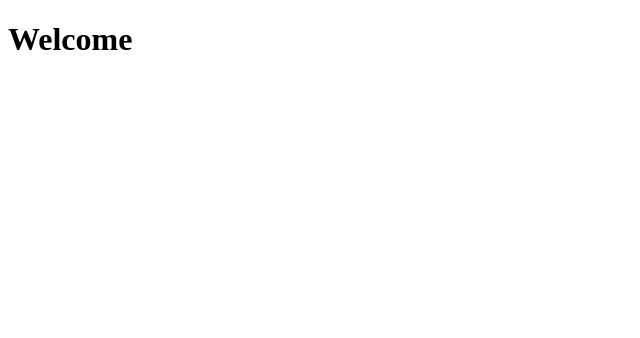
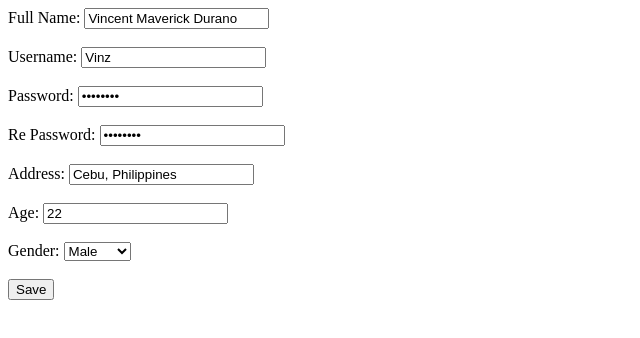
Before and after one commit to RyanSantoshJoseph/Mern-Stack-, a plain HTML site: page task4.html in a window 1280 px wide. Shown: the whole page, without its empty margins (0-640 px from the left). Drawn offline with Linux system fonts and the light colour scheme.

Commit message:
Update task4.html

```diff
--- a/task4.html
+++ b/task4.html
@@ -3,9 +3,37 @@
 <head>
     <meta charset="UTF-8">
     <meta name="viewport" content="width=device-width, initial-scale=1.0">
-    <title>Task-4</title>
+    <title>Registration Form</title>
 </head>
 <body>
-    <h1>Welcome</h1>
+
+    <form>
+        <label for="fullname">Full Name:</label>
+        <input type="text" id="fullname" name="fullname" value="Vincent Maverick Durano"><br><br>
+
+        <label for="username">Username:</label>
+        <input type="text" id="username" name="username" value="Vinz"><br><br>
+
+        <label for="password">Password:</label>
+        <input type="password" id="password" name="password" value="password"><br><br>
+
+        <label for="repassword">Re Password:</label>
+        <input type="password" id="repassword" name="repassword" value="password"><br><br>
+
+        <label for="address">Address:</label>
+        <input type="text" id="address" name="address" value="Cebu, Philippines"><br><br>
+
+        <label for="age">Age:</label>
+        <input type="number" id="age" name="age" value="22"><br><br>
+
+        <label for="gender">Gender:</label>
+        <select id="gender" name="gender">
+            <option value="male" selected>Male</option>
+            <option value="female">Female</option>
+        </select><br><br>
+
+        <button type="submit">Save</button>
+    </form>
+
 </body>
 </html>
```
